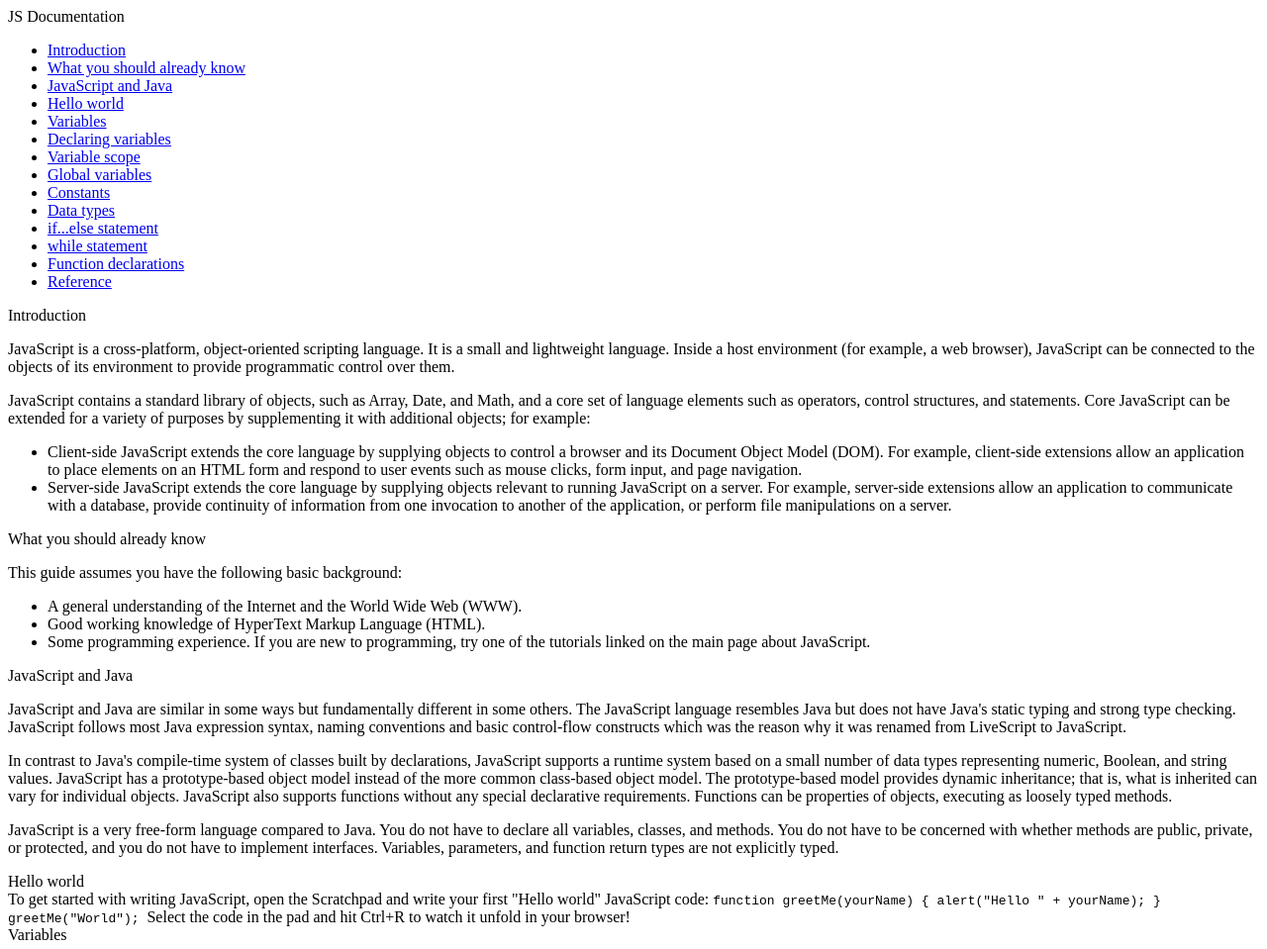
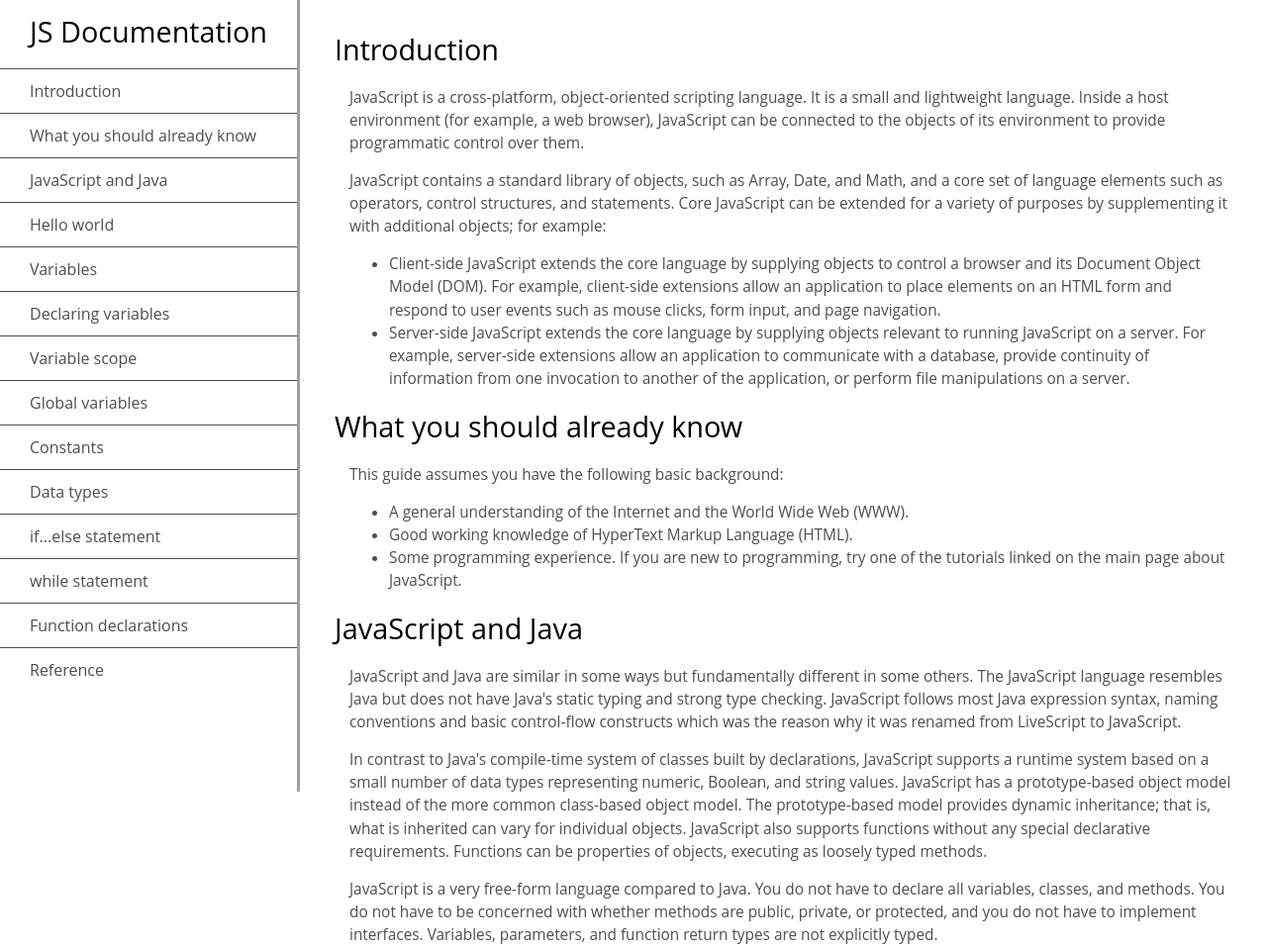
Before and after one commit to toasaolu/Document, a plain HTML site: page index.html in a window 1280 px wide. Shown: the top 959 px of the page at 99% size. Drawn offline with Linux system fonts and the light colour scheme.

Commit message:
Updated index

```diff
--- a/index.html
+++ b/index.html
@@ -4,6 +4,7 @@
     <meta charset="UTF-8">
     <meta http-equiv="X-UA-Compatible" content="IE=edge">
     <meta name="viewport" content="width=device-width, initial-scale=1.0">
+    <link rel="stylesheet" href="styles.css">
     <title>Document</title>
 </head>
 <body>
--- /dev/null
+++ b/styles.css
@@ -0,0 +1,61 @@
+html,
+body {
+    color: #4d4e53;
+    font-family: 'Open Sans', Arial, sans-serif;
+    line-height: 1.5;
+}
+#navbar {
+    position: fixed;
+    min-width: 290px;
+    top: 0px;
+    left: 0px;
+    width: 300px;
+    height: 100%;
+    border-right: solid;
+    border-right-color: currentcolor;
+    border-color: rgba(0, 22, 22, 0.4);
+}
+
+header {
+    color: black;
+    margin: 10px;
+    text-align: center;
+    font-size: 1.8em;
+    font-weight: thin;
+}
+#navbar ul {
+    height: 88%;
+    padding: 0;
+    overflow-y: auto;
+    overflow-x: hidden;
+}
+#navbar li {
+    color: #4d4e53;
+    border-top: 1px solid;
+    list-style: none;
+    position: relative;
+    width: 100%;
+}
+#navbar a {
+    display: block;
+    padding: 10px 30px;
+    color: #4d4e53;
+    text-decoration: none;
+    cursor: pointer;
+}
+
+#main-doc {
+    position: absolute;
+    margin-left: 310px;
+    padding: 20px;
+    margin-bottom: 110px;
+}
+#main-doc header {
+    text-align: left;
+    margin: 0px;
+}
+section article {
+    color: #4d4e53;
+    margin: 15px;
+    font-size: 0.96em;
+}
```
